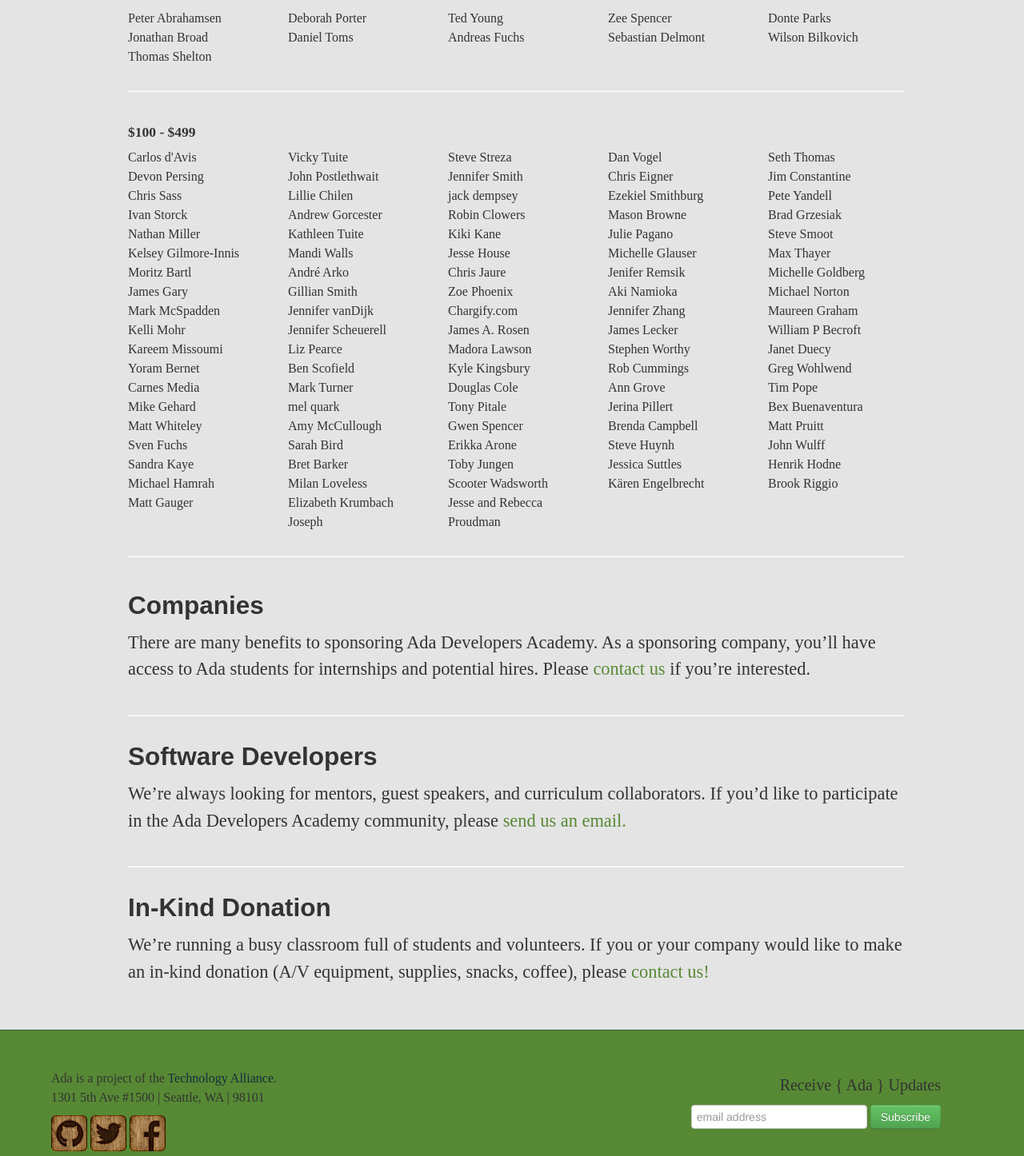
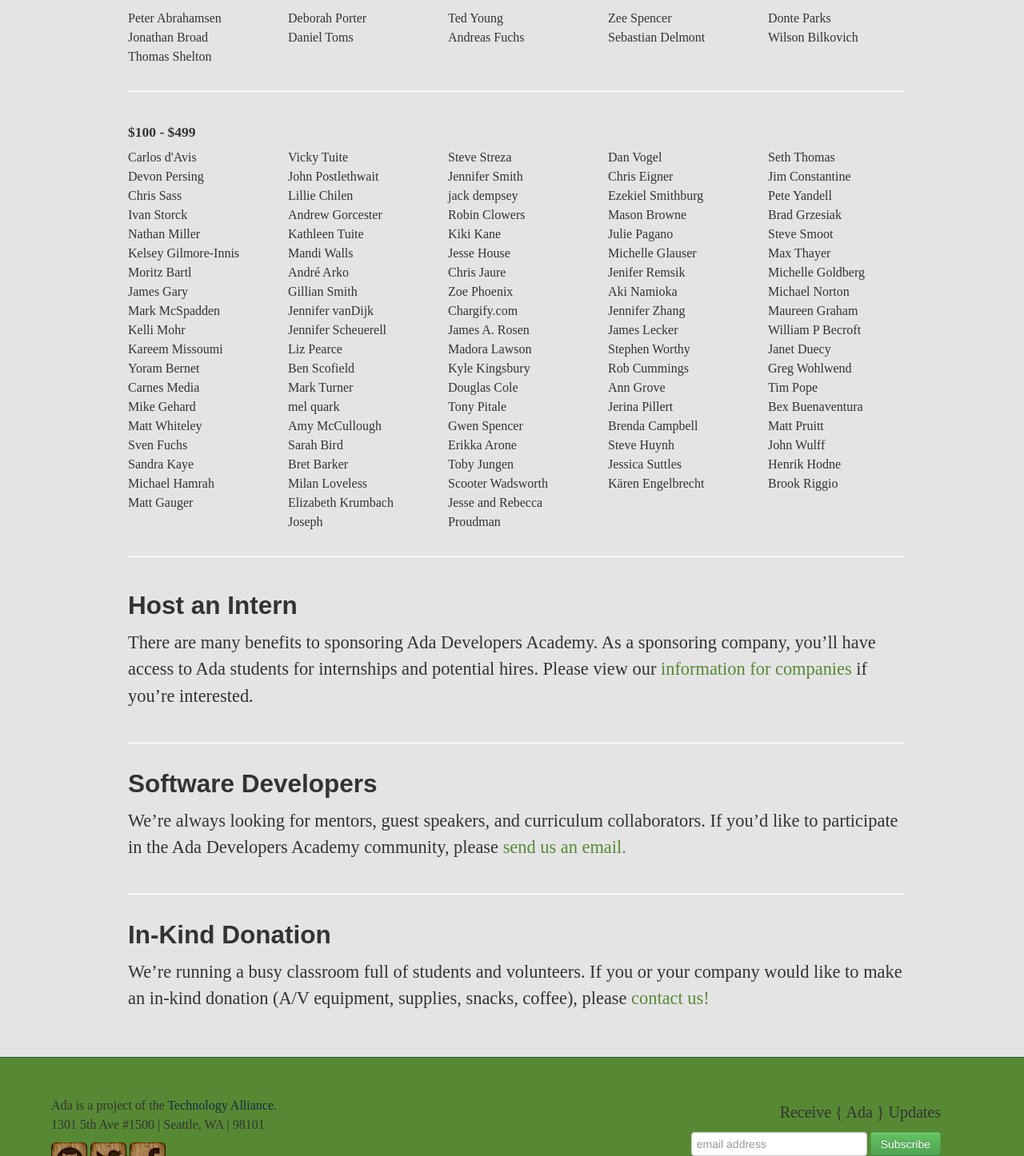
Before and after one commit to Ada-Developers-Academy/adadevelopersacademy.org, a Jekyll site: the page built from community/index.html, in a window 1280 px wide, cut to the strip 717-2163 px from the top of the page. Shown: the whole strip at 80% size. Built offline with Jekyll 4.4.1, drawn with Linux system fonts in a browser that asks for light colours; nearby versions of some CDN libraries.

Commit message:
Add for companies page.

```diff
--- a/assets/master.sass
+++ b/assets/master.sass
@@ -34,6 +34,9 @@
     font-size: 1.4em
     line-height: 1.5em
     margin-bottom: 40px
+  li
+    font-size: 1.4em
+    line-height: 1.5em
 hr
   margin: 30px 0
 // end
--- a/community/index.html
+++ b/community/index.html
@@ -150,8 +150,8 @@
   <div class="row">
     <div class="span1"></div>
     <div class="span10 body-text">
-      <h2>Companies</h2>
-      <p>There are many benefits to sponsoring Ada Developers Academy. As a sponsoring company, you’ll have access to Ada students for internships and potential hires. Please <a href="mailto:sponsor@adadevelopersacademy.org?subject=Company Sponsorship">contact us</a> if you’re interested.</p>
+      <h2>Host an Intern</h2>
+      <p>There are many benefits to sponsoring Ada Developers Academy. As a sponsoring company, you’ll have access to Ada students for internships and potential hires. Please view our <a href="for-companies.html">information for companies</a> if you’re interested.</p>
 
   <hr/>
       <h2>Software Developers</h2>
--- a/css/master.css
+++ b/css/master.css
@@ -17,6 +17,9 @@
   font-size: 1.4em;
   line-height: 1.5em;
   margin-bottom: 40px; }
+.body-text li {
+  font-size: 1.4em;
+  line-height: 1.5em; }
 
 hr {
   margin: 30px 0; }
```
Also changed, not shown: community/for-companies.html (added, +41 -0 lines).
